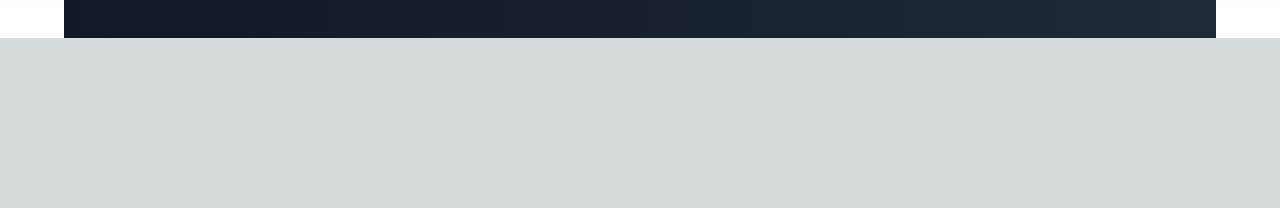
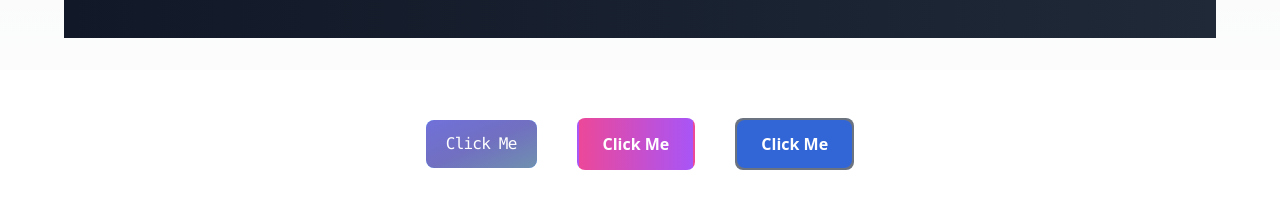
Before and after one commit to vlomeli/next-js-components, a Next.js app: page / in a window 1280 px wide. Shown: the part 1914-2122 px from the top of the page. Before the commit the page ends 1952 px from the top, so only its background shows below. Built offline with nearby package versions, Linux system fonts and the light colour scheme.

Commit message:
created 3 button options

```diff
--- /dev/null
+++ b/src/components/ButtonNumber1.js
@@ -0,0 +1,13 @@
+import React from "react";
+
+const ButtonNumber1 = () => {
+  return (
+    <button className="relative inline-flex items-center justify-center px-5 py-3 overflow-hidden font-mono font-medium tracking-tighter text-white bg-blue-500 rounded-lg group">
+      <span className="absolute w-0 h-0 transition-all duration-500 ease-out bg-blue-700 rounded-full group-hover:w-56 group-hover:h-56"></span>
+      <span className="absolute inset-0 w-full h-full rounded-lg opacity-30 bg-gradient-to-br from-pink-500 via-red-500 to-yellow-500"></span>
+      <span className="relative">Click Me</span>
+    </button>
+  );
+};
+
+export default ButtonNumber1;
--- /dev/null
+++ b/src/components/ButtonNumber2.js
@@ -0,0 +1,23 @@
+import React from "react";
+
+const ButtonNumber2 = () => {
+  return (
+    <button className="relative inline-flex items-center justify-center px-6 py-3 font-bold text-white transition-all duration-300 bg-gradient-to-r from-pink-500 to-purple-500 border-2 border-transparent rounded-lg overflow-hidden group">
+      <span className="absolute inset-0 bg-gradient-to-br from-purple-600 via-pink-600 to-red-600 opacity-0 group-hover:opacity-100"></span>
+      <span className="relative z-10">Click Me</span>
+      <svg
+        className="absolute top-0 right-0 bottom-0 left-0 z-0 transform rotate-45 scale-0 translate-x-0 translate-y-0 text-yellow-400 opacity-0 group-hover:scale-100 group-hover:rotate-0 group-hover:translate-x-2 group-hover:translate-y-2"
+        viewBox="0 0 24 24"
+        stroke="currentColor"
+        strokeWidth="2"
+        fill="none"
+        strokeLinecap="round"
+        strokeLinejoin="round"
+      >
+        <path d="M6 18L18 6M6 6l12 12"></path>
+      </svg>
+    </button>
+  );
+};
+
+export default ButtonNumber2;
--- /dev/null
+++ b/src/components/ButtonNumber3.js
@@ -0,0 +1,13 @@
+import React from "react";
+
+const ButtonNumber3 = () => {
+  return (
+    <button className="relative inline-flex items-center justify-center px-6 py-3 font-bold text-white transition-transform transform bg-gray-500 border-2 border-transparent rounded-lg hover:bg-black group">
+      <span className="absolute inset-0 w-full h-full transition-all duration-300 ease-in-out transform translate-x-0 translate-y-0 bg-blue-600 rounded-lg opacity-80 group-hover:translate-x-1 group-hover:translate-y-1"></span>
+      <span className="absolute inset-0 w-full h-full transition duration-300 ease-out transform bg-gradient-to-r from-pink-500 via-red-500 to-yellow-500 opacity-0 rounded-lg group-hover:opacity-100 group-hover:blur-md"></span>
+      <span className="relative">Click Me</span>
+    </button>
+  );
+};
+
+export default ButtonNumber3;
--- a/src/pages/index.js
+++ b/src/pages/index.js
@@ -1,6 +1,9 @@
 import TeamMembers1 from "../components/TeamMembers1";
 import TeamMembers2 from "../components/TeamMembers2";
 import TeamMembers3 from "../components/TeamMembers3";
+import ButtonNumber1 from "../components/ButtonNumber1";
+import ButtonNumber2 from "../components/ButtonNumber2";
+import ButtonNumber3 from "../components/ButtonNumber3";
 
 export default function HomePage() {
   return (
@@ -8,6 +11,13 @@ export default function HomePage() {
       <TeamMembers1 />
       <TeamMembers2 />
       <TeamMembers3 />
+      <div className="container mx-auto p-4 mt-8 bg-white">
+        <div className="flex gap-10 items-center justify-center mb-8 mt-8">
+          <ButtonNumber1 />
+          <ButtonNumber2 />
+          <ButtonNumber3 />
+        </div>
+      </div>
     </div>
   );
 }
```
